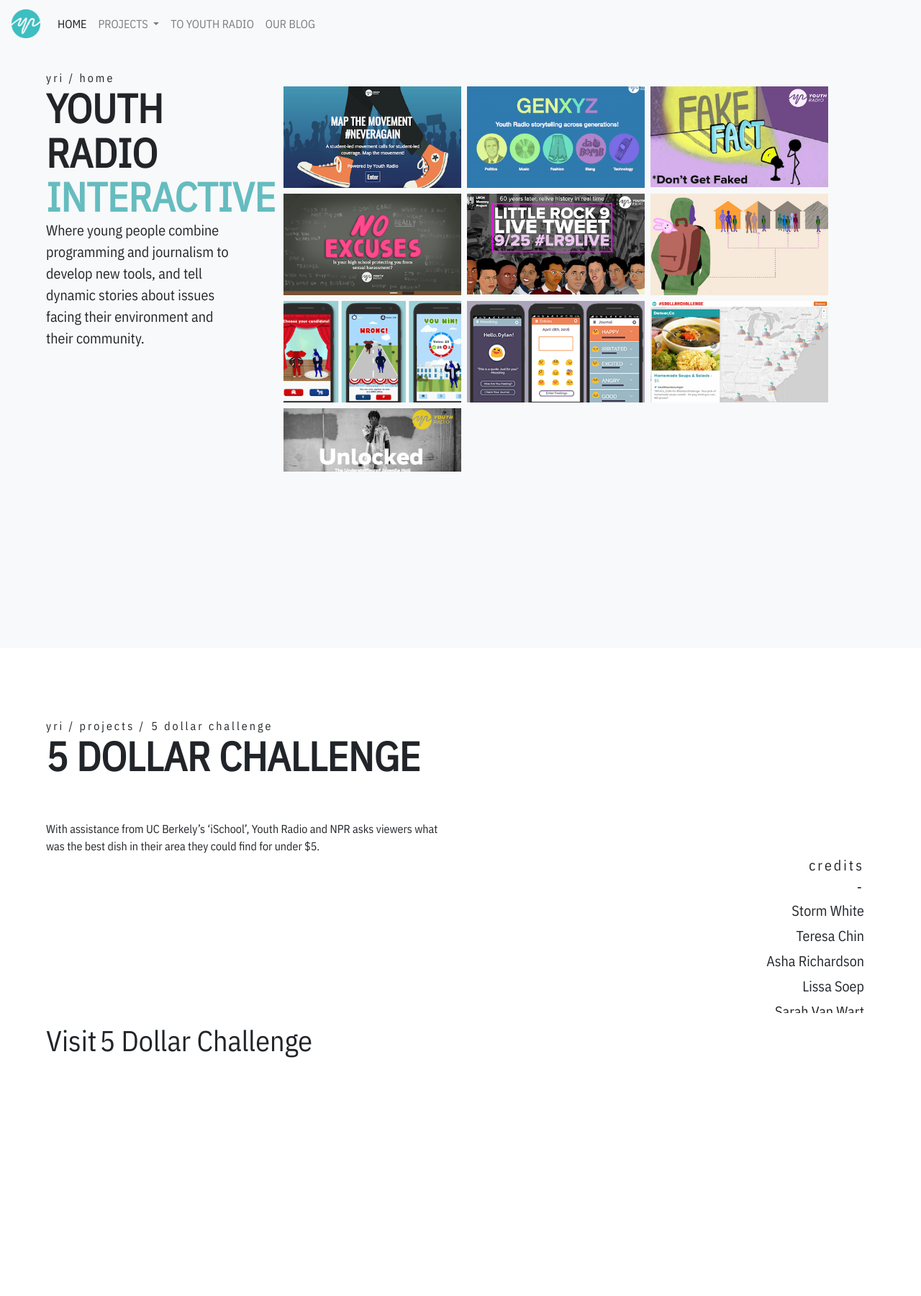
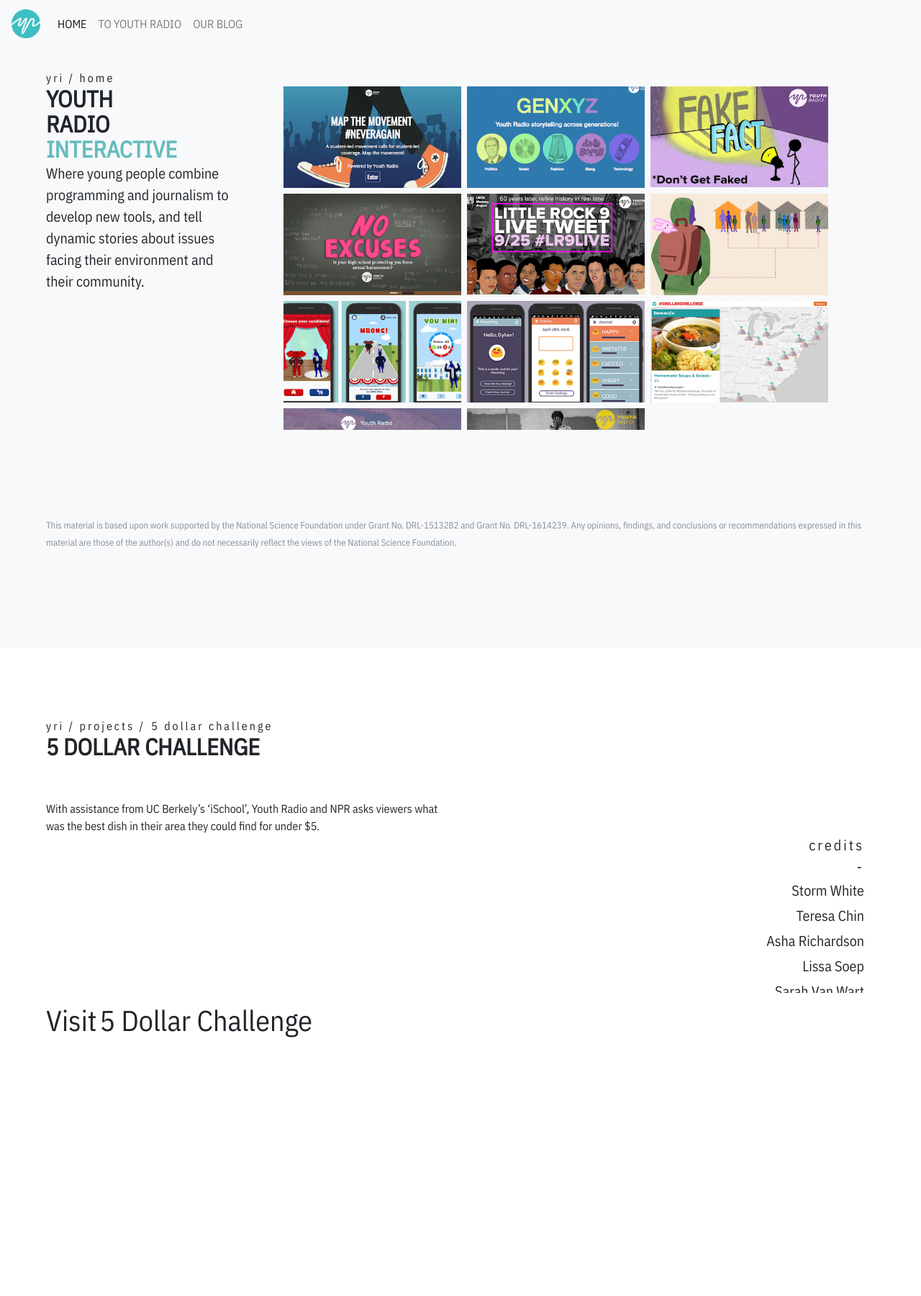
Before and after one commit to youthradio/YRIPortfolio, a Jekyll site: the page built from _projects/5-Dollar-Challenge.md, in a window 1280 px wide. Shown: the whole page at 72% size. Built offline with Jekyll 4.4.1, drawn with Linux system fonts in a browser that asks for light colours.

Commit message:
large update

```diff
--- /dev/null
+++ b/_includes/disclaimer.html
@@ -0,0 +1,3 @@
+<div class="col-12 disclaimer">
+        <small class="text-muted">This material is based upon work supported by the National Science Foundation under Grant No. DRL-1513282 and Grant No. DRL-1614239. Any opinions, findings, and conclusions or recommendations expressed in this material are those of the author(s) and do not necessarily reflect the views of the National Science Foundation. </small>
+</div>
--- a/_includes/gallery-front.html
+++ b/_includes/gallery-front.html
@@ -8,8 +8,4 @@
     </div>
   {% endfor %}
 
-  <div class="col-12">
-        <small class="text-muted d-none d-md-inline">This material is based upon work supported by the National Science Foundation under Grant No. DRL-1513282 and Grant No. DRL-1614239. Any opinions, findings, and conclusions or recommendations expressed in this material are those of the author(s) and do not necessarily reflect the views of the National Science Foundation. </small>
-      </div>
-
 </div>
--- a/_includes/nav.html
+++ b/_includes/nav.html
@@ -9,9 +9,9 @@
       <a class="navbar-brand" href="#"></a>
       <ul id="navContent" class="navbar-nav d-flex justify-content-center bg-sm mr-auto mt-2 mt-lg-0">
         <li class="nav-item active">
-          <a class="nav-link" href="/ ">HOME <span class="sr-only">(current)</span></a>
+          <a class="nav-link" href="{{ site.baseurl }}/">HOME <span class="sr-only">(current)</span></a>
         </li>
-        <li class="nav-item dropdown">
+        <!-- <li class="nav-item dropdown">
           <a class="nav-link dropdown-toggle" href="#" id="navbarDropdownMenuLink" data-toggle="dropdown" aria-haspopup="true" aria-expanded="false">
                   PROJECTS
                 </a>
@@ -19,7 +19,7 @@
             {% for project in site.projects %}
             <a class="dropdown-item"  href="{{ site.baseurl }}{{ project.url }}">{{ project.title }}</a> {% endfor %}
           </div>
-        </li>
+        </li>-->
         <li class="nav-item">
           <a class="nav-link" href="https://youthradio.org">TO YOUTH RADIO</a>
         </li>
--- a/_includes/project-description.html
+++ b/_includes/project-description.html
@@ -23,13 +23,11 @@
           <div id="P1Shots" class="collapse show d-none d-lg-inline" role="tabpanel">
             <div class="mb-3 mt-3">
               <div style="overflow-y: hidden; overflow-x: scroll;" class="d-flex justify-content-center">
-                <div class="col-4" style="padding-right: 600px;">
-                  <!-- space holder -->
-                </div>
+
                 {% for image in site.static_files %}
                   {% assign imgpath = 'img/' | append: page.imgfolder %}
                   {% if image.path contains imgpath %}
-                    <div class="col-4 mr-3">
+                    <div class="mr-3">
                       <img id="P1Shot1" height="100%" width="100%" data-tilt class="img-fluid tilt" src="{{ site.baseurl }}{{ image.path }}">
                     </div>
                   {% endif %}
--- a/_includes/project-list.html
+++ b/_includes/project-list.html
@@ -22,5 +22,8 @@
         {% include gallery-front.html %}
       </div>
     </div>
+    <div class="row d-flex align-self-end">
+    {% include disclaimer.html %}
+  </div>
   </div>
 </div>
--- a/_layouts/base-content.html
+++ b/_layouts/base-content.html
@@ -8,9 +8,12 @@
 	<div id="home" class="container-fluid">
 		{% include nav.html %}
 		{% include project-list.html %}
+		</div>
+		<div class="container-fluid">
 		{% include project-description.html %}
 		{% include prevnext.html %}
 	</div>
+
 	{% include scripts.html %}
 	{% include analytics.html %}
 	<script>
--- a/css/main.css
+++ b/css/main.css
@@ -204,6 +204,12 @@
   -webkit-overflow-scrolling: touch;
 }
 
+.gallery::after{
+  margin-top: 200px;
+
+}
+
+
 #slideClose{
     display: none;
     z-index: 200;
@@ -278,6 +284,8 @@
 .container-fluid {
   height: 120%;
 }
+
+
 }
 
 @media screen and (max-width: 991px) {
@@ -296,6 +304,14 @@
 
 
 
+
+
+}
+
+@media screen and (max-width: 1280px) {
+  .yrid {
+    font-size: 2rem !important;
+}
 }
 
 
```
Also changed, not shown: _projects/West-Side-Stories.md (added, +12 -0 lines), 3 other files.
